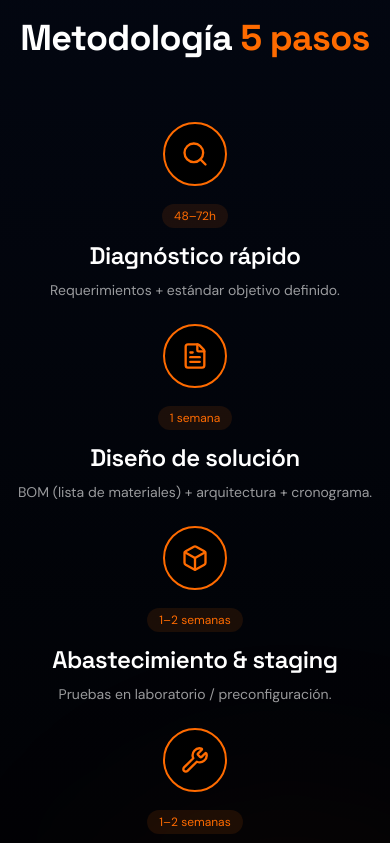
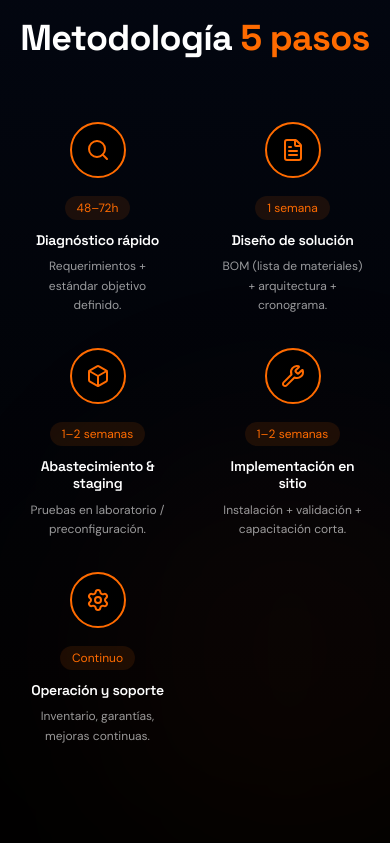
Before and after one commit to FabrizioCardenash/percorp, a Next.js app: page /equipamiento in a window 390 px wide. Shown: the part 5841-6684 px from the top of the page. Built offline with nearby package versions, Linux system fonts and the light colour scheme.

Commit message:
fix: mejorar espaciado en metodología de equipamiento
- Aumentar gap entre columnas (gap-8 lg:gap-12)
- Reducir tamaño de texto en pantallas pequeñas
- Añadir padding horizontal a cada paso
- Cambiar breakpoint de 5 columnas a xl
- Mejorar line-height para mejor legibilidad

```diff
--- a/components/equipamiento/MetodologiaEquip.tsx
+++ b/components/equipamiento/MetodologiaEquip.tsx
@@ -75,31 +75,31 @@ export default function MetodologiaEquip() {
         </div>
 
         {/* Timeline */}
-        <div className="relative">
+        <div className="relative max-w-7xl mx-auto">
           {/* Connection line */}
-          <div className="hidden lg:block absolute top-1/2 left-0 right-0 h-px bg-gradient-to-r from-transparent via-[#FF6B00]/30 to-transparent" />
+          <div className="hidden xl:block absolute top-12 left-[10%] right-[10%] h-px bg-gradient-to-r from-transparent via-[#FF6B00]/30 to-transparent" />
 
-          <div className="grid md:grid-cols-3 lg:grid-cols-5 gap-6">
+          <div className="grid grid-cols-2 md:grid-cols-3 xl:grid-cols-5 gap-8 lg:gap-12">
             {steps.map((step, index) => (
               <motion.div
                 key={step.number}
                 initial={{ opacity: 0, y: 40 }}
                 animate={isInView ? { opacity: 1, y: 0 } : {}}
                 transition={{ duration: 0.5, delay: 0.3 + index * 0.1 }}
-                className="relative text-center"
+                className="relative text-center px-2"
               >
-                <div className="relative z-10 w-16 h-16 mx-auto mb-4 bg-black border-2 border-[#FF6B00] rounded-full flex items-center justify-center">
-                  <step.icon className="w-7 h-7 text-[#FF6B00]" />
+                <div className="relative z-10 w-14 h-14 lg:w-16 lg:h-16 mx-auto mb-4 bg-black border-2 border-[#FF6B00] rounded-full flex items-center justify-center">
+                  <step.icon className="w-6 h-6 lg:w-7 lg:h-7 text-[#FF6B00]" />
                 </div>
 
                 <span className="inline-block px-3 py-1 bg-[#FF6B00]/10 text-[#FF6B00] text-xs font-body rounded-full mb-3">
                   {step.duration}
                 </span>
 
-                <h3 className="font-heading font-semibold text-white mb-2">
+                <h3 className="font-heading font-semibold text-white mb-2 text-sm lg:text-base leading-tight">
                   {step.title}
                 </h3>
-                <p className="text-sm text-white/60 font-body">
+                <p className="text-xs lg:text-sm text-white/60 font-body leading-relaxed">
                   {step.description}
                 </p>
               </motion.div>
```
